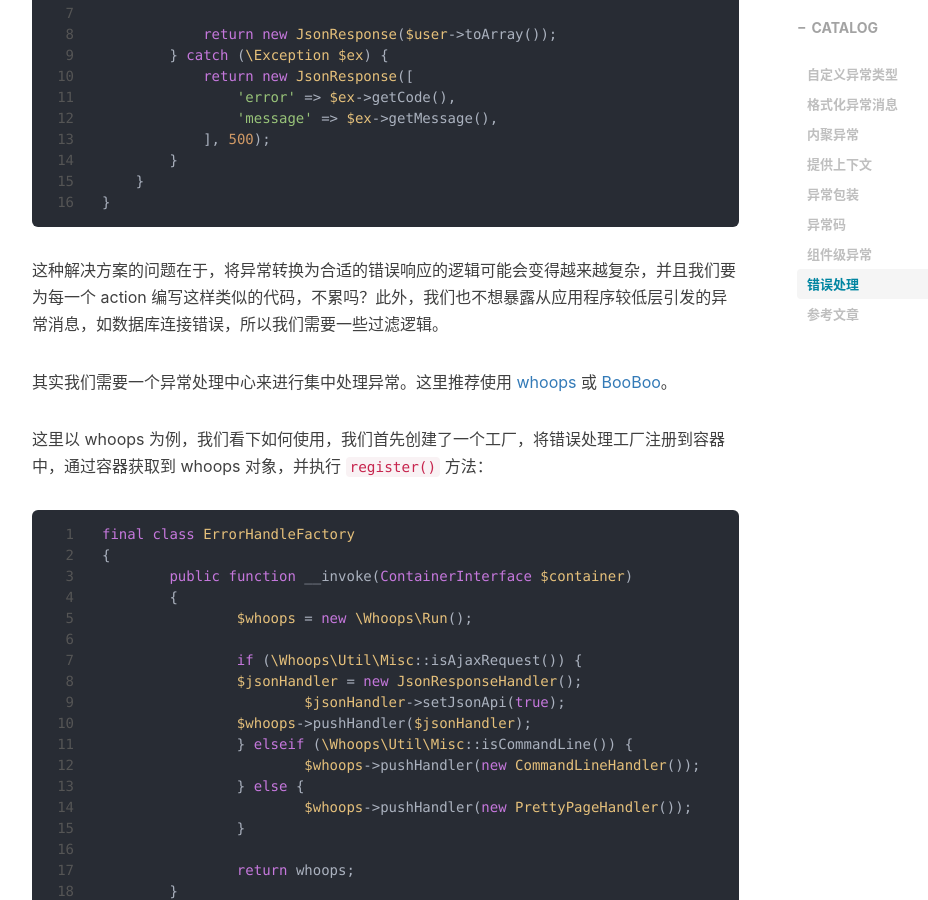
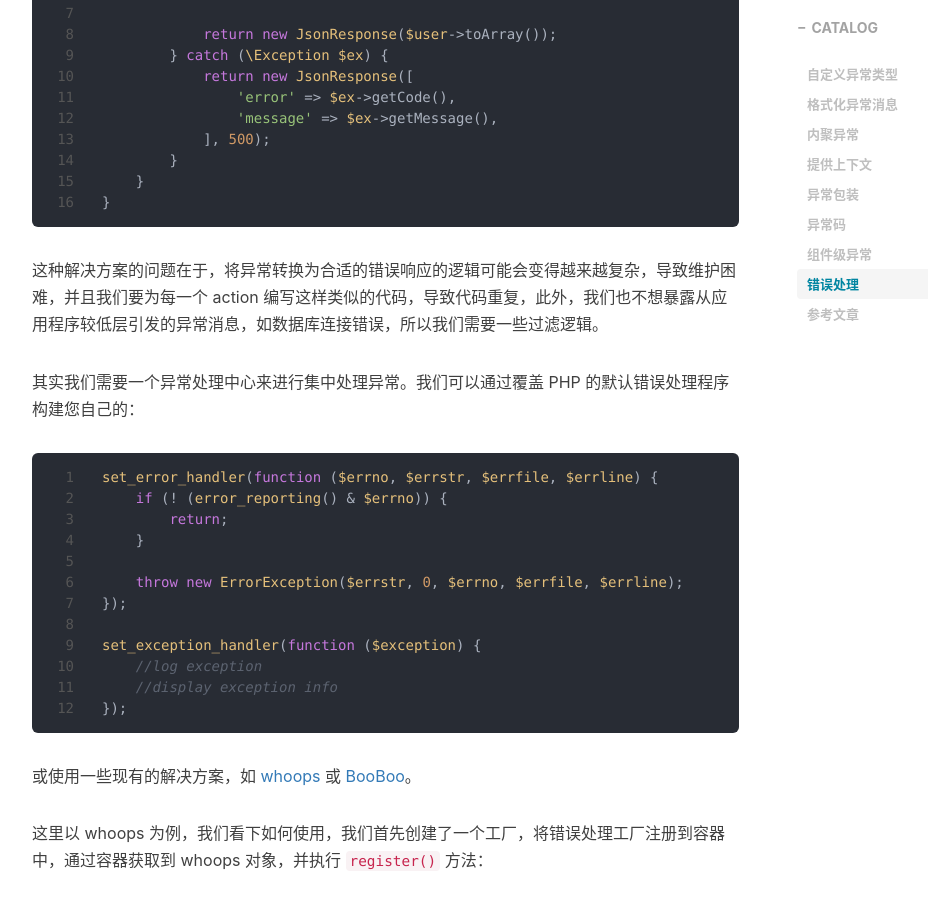
Before and after one commit to ruchengtang/ruchengtang.github.io, a Jekyll site: the page built from _posts/2021-06-03-exceptional-behavior-best-practices.md, in a window 1280 px wide and 900 px high, scrolled down 7349 px. Shown: the whole window, without its empty margins (233-1161 px from the left). Built offline with Jekyll 4.4.1, drawn with Linux system fonts in a browser that asks for light colours; nearby versions of some CDN libraries; comment, search, counter and statistics services are not loaded; some of the changed text lies outside the part shown.

Commit message:
优化文章《PHP 处理异常行为的最佳实践》

````diff
--- a/_posts/2021-06-03-exceptional-behavior-best-practices.md
+++ b/_posts/2021-06-03-exceptional-behavior-best-practices.md
@@ -26,7 +26,7 @@ if (!$user) {
 自定义异常类型
 ------------
 
-上面这个例子的主要问题是抛出的异常类型没有丰富的语义，我们必须阅读整个消息才能理解该异常的目的。另外，抛出的异常类型是基础异常，`\Exception` 是所有异常的基类，调用者很难根据异常类型去做相应的处理。解决方案是为每个出现异常情况的整体逻辑定义自定义异常类型，其名称一定要语义化：
+上面这个例子的主要问题是抛出的异常类型没有丰富的语义，我们必须阅读整个消息才能理解该异常的目的。另外，抛出的异常类型是基础异常，`\Exception` 是所有异常的基类，调用者很难根据异常类型去做相应的处理。解决方案是为每个出现异常情况的整体逻辑定义自定义异常类型，其**名称一定要语义化**：
 
 ```php
 class UserNotFountException extends RuntimeException
@@ -40,7 +40,7 @@ class UserNotFountException extends RuntimeException
 throw new UserNotFountException('User with the ID: ' . $userId . ' does not exist');
 ```
 
-建议在 [SPL 异常类](https://www.php.net/manual/en/spl.exceptions.php#spl.exceptions.tree) 基础之上创建自定义异常类型。因为这可以为我们的异常类型提供更加丰富的语义，捕获异常时将变得更加灵活。
+一定要在 **[SPL 异常类](https://www.php.net/manual/en/spl.exceptions.php#spl.exceptions.tree) 基础之上创建自定义异常类型**，不要再使用 `\Exception`。因为这可以为我们的异常类型提供更加丰富的语义，捕获异常时将变得更加灵活。
 
 更好了？这是肯定的，但是离完美还很远。
 
@@ -297,9 +297,26 @@ class UserController extends BaseController
 }
 ```
 
-这种解决方案的问题在于，将异常转换为合适的错误响应的逻辑可能会变得越来越复杂，并且我们要为每一个 action 编写这样类似的代码，不累吗？此外，我们也不想暴露从应用程序较低层引发的异常消息，如数据库连接错误，所以我们需要一些过滤逻辑。
+这种解决方案的问题在于，将异常转换为合适的错误响应的逻辑可能会变得越来越复杂，导致维护困难，并且我们要为每一个 action 编写这样类似的代码，导致代码重复，此外，我们也不想暴露从应用程序较低层引发的异常消息，如数据库连接错误，所以我们需要一些过滤逻辑。
 
-其实我们需要一个异常处理中心来进行集中处理异常。这里推荐使用 [whoops](https://github.com/filp/whoops) 或 [BooBoo](https://github.com/thephpleague/booboo)。
+其实我们需要一个异常处理中心来进行集中处理异常。我们可以通过覆盖 PHP 的默认错误处理程序构建您自己的：
+
+```php
+set_error_handler(function ($errno, $errstr, $errfile, $errline) {
+    if (! (error_reporting() & $errno)) {
+        return;
+    }
+
+    throw new ErrorException($errstr, 0, $errno, $errfile, $errline);
+});
+
+set_exception_handler(function ($exception) {
+    //log exception
+    //display exception info
+});
+```
+
+或使用一些现有的解决方案，如 [whoops](https://github.com/filp/whoops) 或 [BooBoo](https://github.com/thephpleague/booboo)。
 
 这里以 whoops 为例，我们看下如何使用，我们首先创建了一个工厂，将错误处理工厂注册到容器中，通过容器获取到 whoops 对象，并执行 `register()` 方法：
 
````
